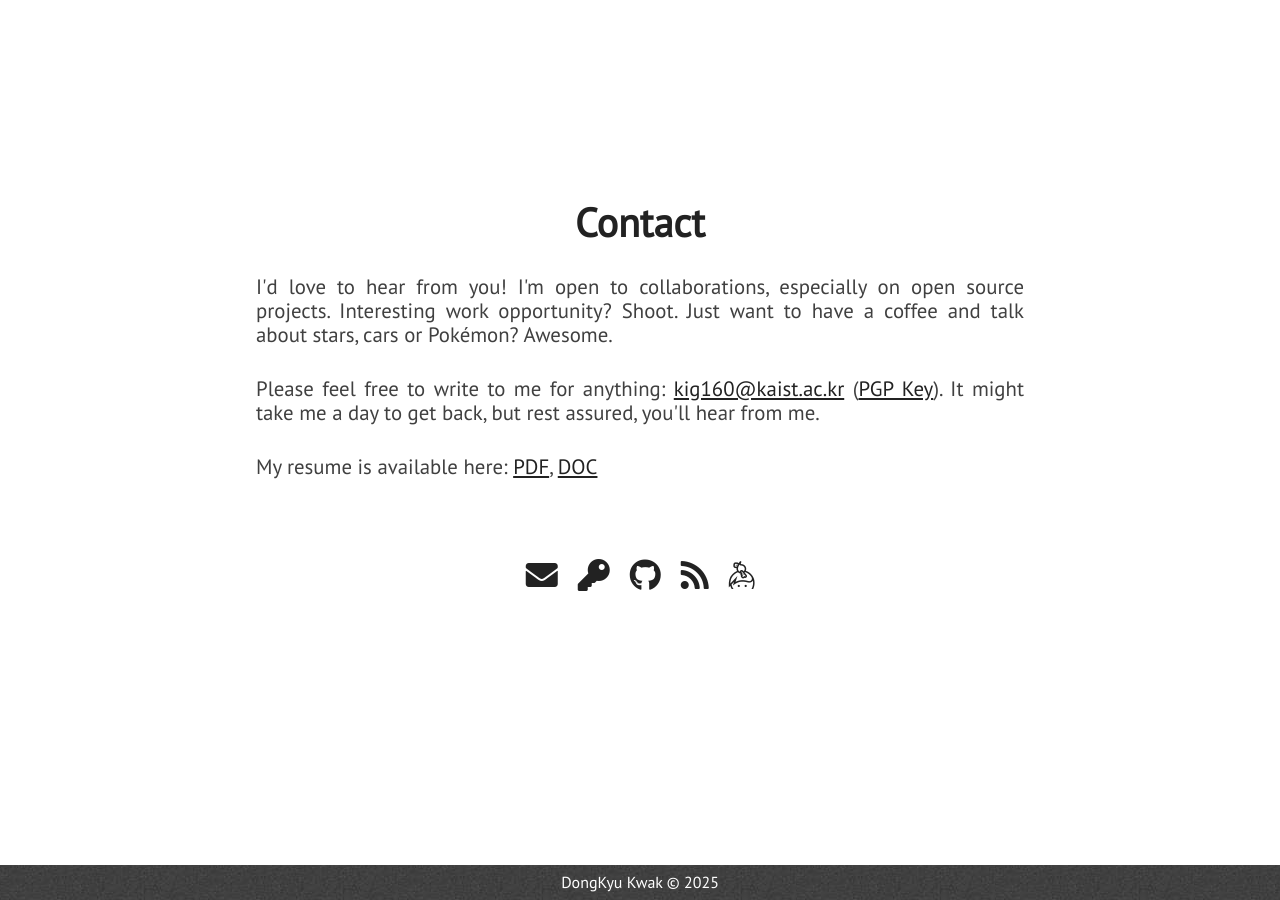
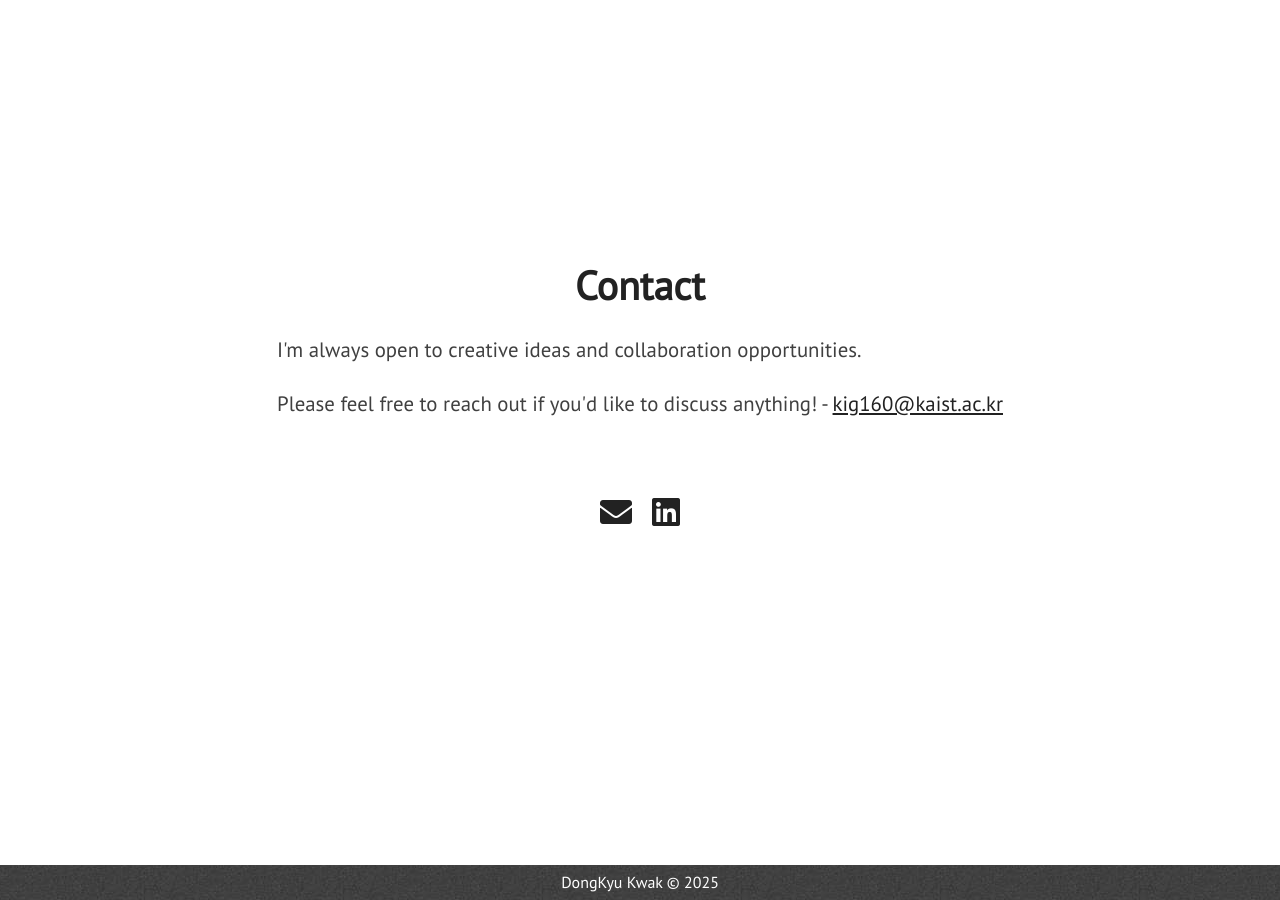
Before and after one commit to Kwak-DongKyu/Kwak-DongKyu, a Jekyll site: the page built from index.html, in a window 1280 px wide and 900 px high, scrolled down 3035 px. Built offline with Jekyll 4.4.1, drawn with Linux system fonts in a browser that asks for light colours; nearby versions of some CDN libraries.

Commit message:
Update extra.html

```diff
--- a/_includes/extra.html
+++ b/_includes/extra.html
@@ -3,36 +3,23 @@
         <div>
             <div class="section-heading" id="chat-text">Contact</div>
             <p class="paragraph-text justify-text">
-                I'd love to hear from you! I'm open to collaborations, especially on open source projects. Interesting work opportunity? Shoot. Just want to have a coffee and talk about stars, cars or Pokémon? Awesome.
+                I'm always open to creative ideas and collaboration opportunities.
             </p>
             <p class="paragraph-text justify-text">
-                Please feel free to write to me for anything: <a href="mailto:{{ site.email }}">{{ site.email }}</a> (<a href="https://www.nagekar.com/publickey.abhishek@nagekar.com.asc">PGP Key</a>). It might take me a day to get back, but rest assured, you'll hear from me.
+                Please feel free to reach out if you'd like to discuss anything! - <a href="mailto:{{ site.email }}">{{ site.email }}</a>
             </p>
-            <p class="paragraph-text justify-text">
+<!--             <p class="paragraph-text justify-text">
                 My resume is available here: <a href="{{ site.blog_url }}/resume/resume.pdf">PDF</a>, <a href="{{ site.blog_url }}/resume/resume.docx">DOC</a>
-            </p>
+            </p> -->
             <div class="extra-links">
                 <span class="hint--bottom bottom-link" aria-label="Email">
                     <a href="mailto:{{ site.email }}"><i class="head-icon fas fa-envelope"></i></a>
                 </span>
-                <span class="hint--bottom bottom-link" aria-label="PGP Key">
-                    <a href="https://www.nagekar.com/publickey.abhishek@nagekar.com.asc"><i class="head-icon fas fa-key"></i></a>
+                <span class="hint--bottom bottom-link" aria-label="LinkedIn">
+                    <a href="https://www.linkedin.com/in/kwakdk/" target="_blank">
+                        <i class="head-icon fab fa-linkedin"></i>
+                    </a>
                 </span>
-                <span class="hint--bottom bottom-link" aria-label="GitHub">
-                    <a href="https://github.com/{{ site.github_username }}"><i class="head-icon fab fa-github"></i></a>
-                </span>
-                <span class="hint--bottom bottom-link" aria-label="Web Blog">
-                    <a href="{{ site.blog_url }}"><i class="head-icon fas fa-rss"></i></a>
-                </span>
-                <span class="hint--bottom bottom-link" aria-label="Keybase">
-                    <a href="https://keybase.io/{{ site.keybase_username }}"><i class="head-icon fab fa-keybase"></i></a>
-                </span>
-                <!-- <span class="hint--bottom bottom-link" aria-label="Reddit">
-                    <a href="https://www.reddit.com/u/{{ site.reddit_username }}"><i class="head-icon fab fa-reddit"></i></a>
-                </span>
-                <span class="hint--bottom bottom-link" aria-label="Twitter">
-                    <a href="https://twitter.com/{{ site.twitter_username }}"><i class="head-icon fab fa-twitter"></i></a>
-                </span> -->
             </div>
         </div>
     </section>
```
